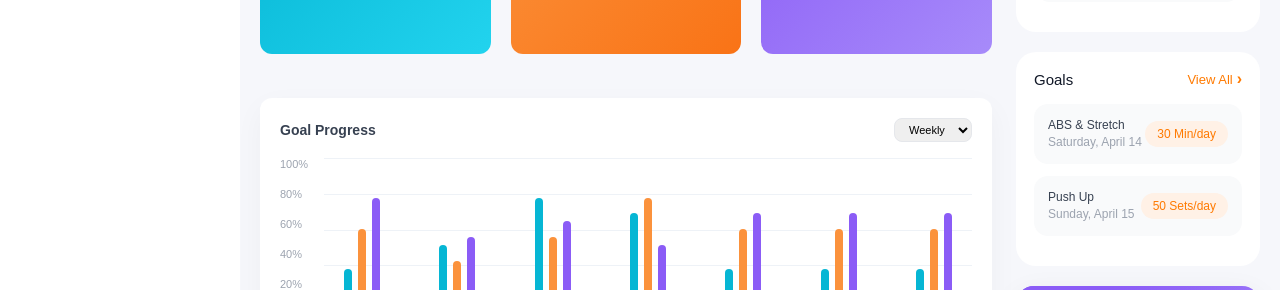
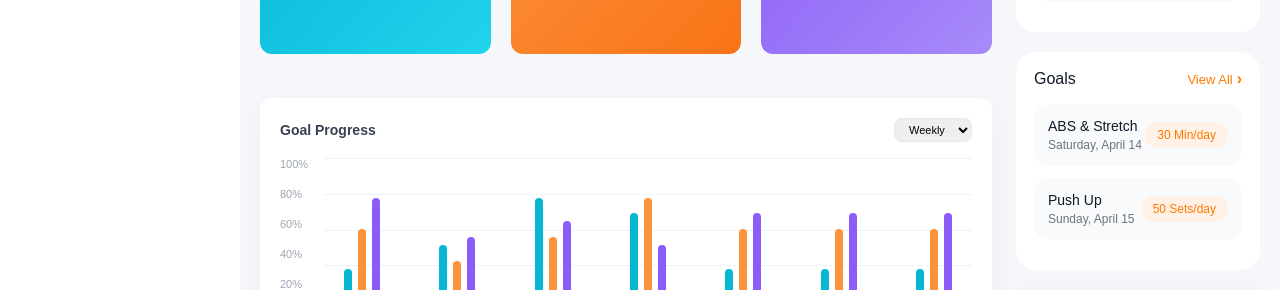
Before and after one commit to Aadesh-9/fitness--dashboard, a React (Vite) app: page / in a window 1280 px wide. Shown: the part 487-777 px from the top of the page. Built offline with nearby package versions, Linux system fonts and the light colour scheme.

Commit message:
fixed goal graph issue

```diff
--- a/src/components/Goals.jsx
+++ b/src/components/Goals.jsx
@@ -12,16 +12,16 @@ const Goals = () => {
 
       <div className="goal-item">
         <div className="goal-text">
-          <p>ABS & Stretch</p>
-          <span>Saturday, April 14</span>
+          <p className="goal-title">ABS & Stretch</p>
+          <span className="goal-time">Saturday, April 14</span>
         </div>
         <span className="badge">30 Min/day</span>
       </div>
 
       <div className="goal-item">
         <div className="goal-text">
-          <p>Push Up</p>
-          <span>Sunday, April 15</span>
+          <p className="goal-title">Push Up</p>
+          <span className="goal-time">Sunday, April 15</span>
         </div>
         <span className="badge">50 Sets/day</span>
       </div>
--- a/src/styles/goals.css
+++ b/src/styles/goals.css
@@ -1,3 +1,6 @@
+/* =========================
+   GOALS CARD
+========================= */
 .goals-card {
   background: #ffffff;
   border-radius: 20px;
@@ -5,7 +8,9 @@
   width: 100%;
 }
 
-/* HEADER */
+/* =========================
+   HEADER
+========================= */
 .goals-header {
   display: flex;
   justify-content: space-between;
@@ -14,8 +19,8 @@
 }
 
 .goals-header h4 {
-  font-size: 15px;
-  font-weight: 100;
+  font-size: 16px;
+  font-weight: 500;
   color: #111827;
 }
 
@@ -29,31 +34,50 @@
   gap: 4px;
 }
 
-/* GOAL ITEM */
+.arrow {
+  font-size: 16px;
+  font-weight: 700;
+  color: #ff7a00;
+}
+
+/* =========================
+   GOAL ITEM
+========================= */
 .goal-item {
   display: flex;
   justify-content: space-between;
   align-items: center;
   background: #f9fafb;
-  border-radius: 14px;
+  border-radius: 16px;
   padding: 14px;
   margin-bottom: 12px;
 }
 
-.goal-text strong {
-  display: block;
-  font-size: 14px;
-  font-weight: 200;
-  color: #111827;
+/* =========================
+   TEXT (CRISP & CLEAR)
+========================= */
+.goal-text {
+  display: flex;
+  flex-direction: column;
+  gap: 4px;
 }
 
-.goal-text p {
-  font-size: 12px;
-  color: #6b7280;
-  margin-top: 4px;
+.goal-title {
+  font-size: 14px; /* slightly larger = sharper */
+  font-weight: 500; /* avoids blur */
+  color: #111827; /* strong contrast */
+  margin: 0;
 }
 
-/* BADGE */
+.goal-time {
+  font-size: 12px;
+  font-weight: 400;
+  color: #6b7280; /* softer but readable */
+}
+
+/* =========================
+   BADGE
+========================= */
 .badge {
   font-size: 12px;
   font-weight: 500;
@@ -64,14 +88,10 @@
   white-space: nowrap;
 }
 
-.goal-text p {
-  font-size: 12px;
-  font-weight: 200;
-  color: #374151;
-  margin: 0;
+/* =========================
+   FONT SMOOTHING (GLOBAL SAFE)
+========================= */
+body {
+  -webkit-font-smoothing: antialiased;
+  -moz-osx-font-smoothing: grayscale;
 }
-
-.goal-text span {
-  font-size: 12px;
-  color: #9ca3af;
-}
```
